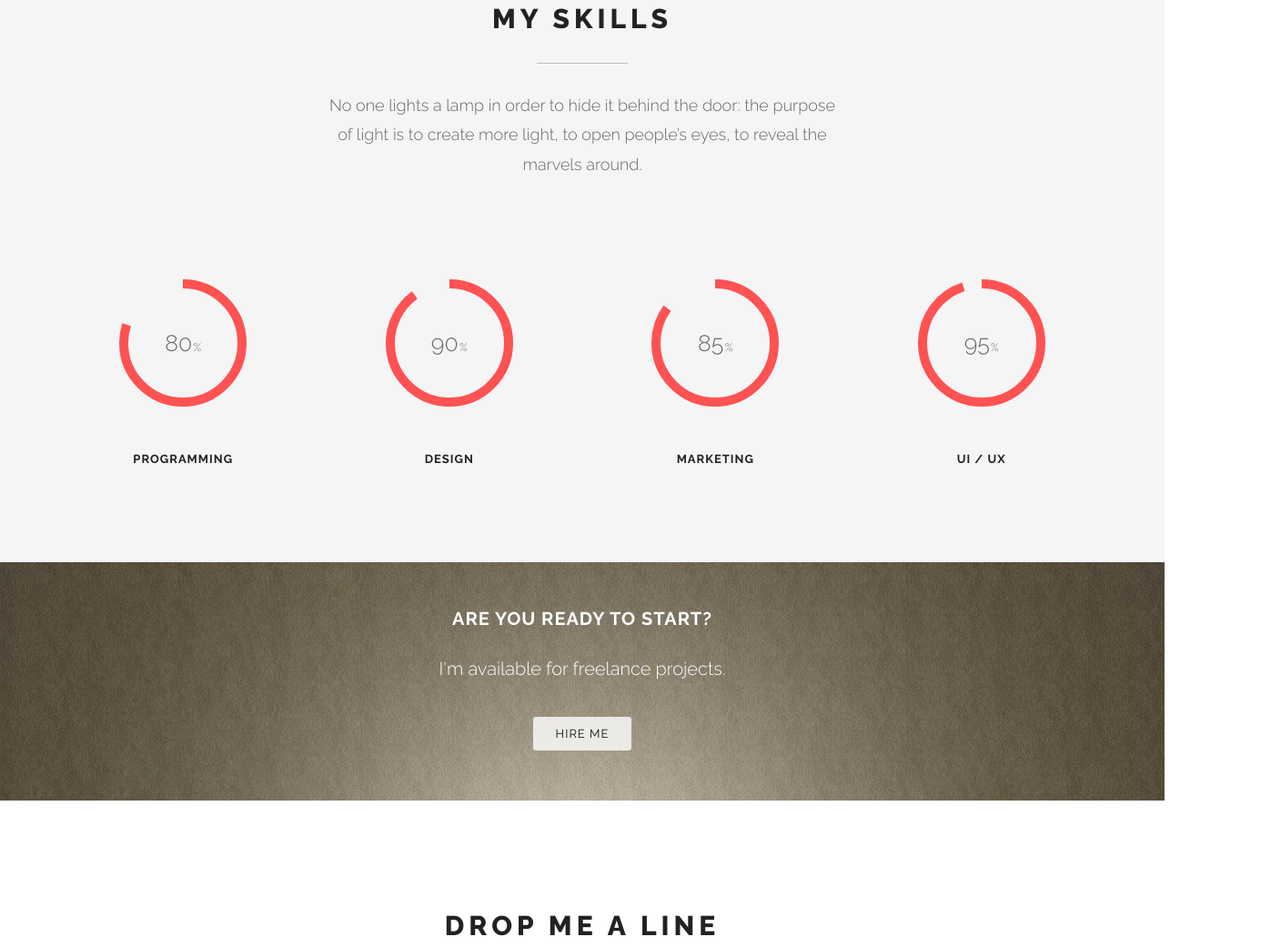
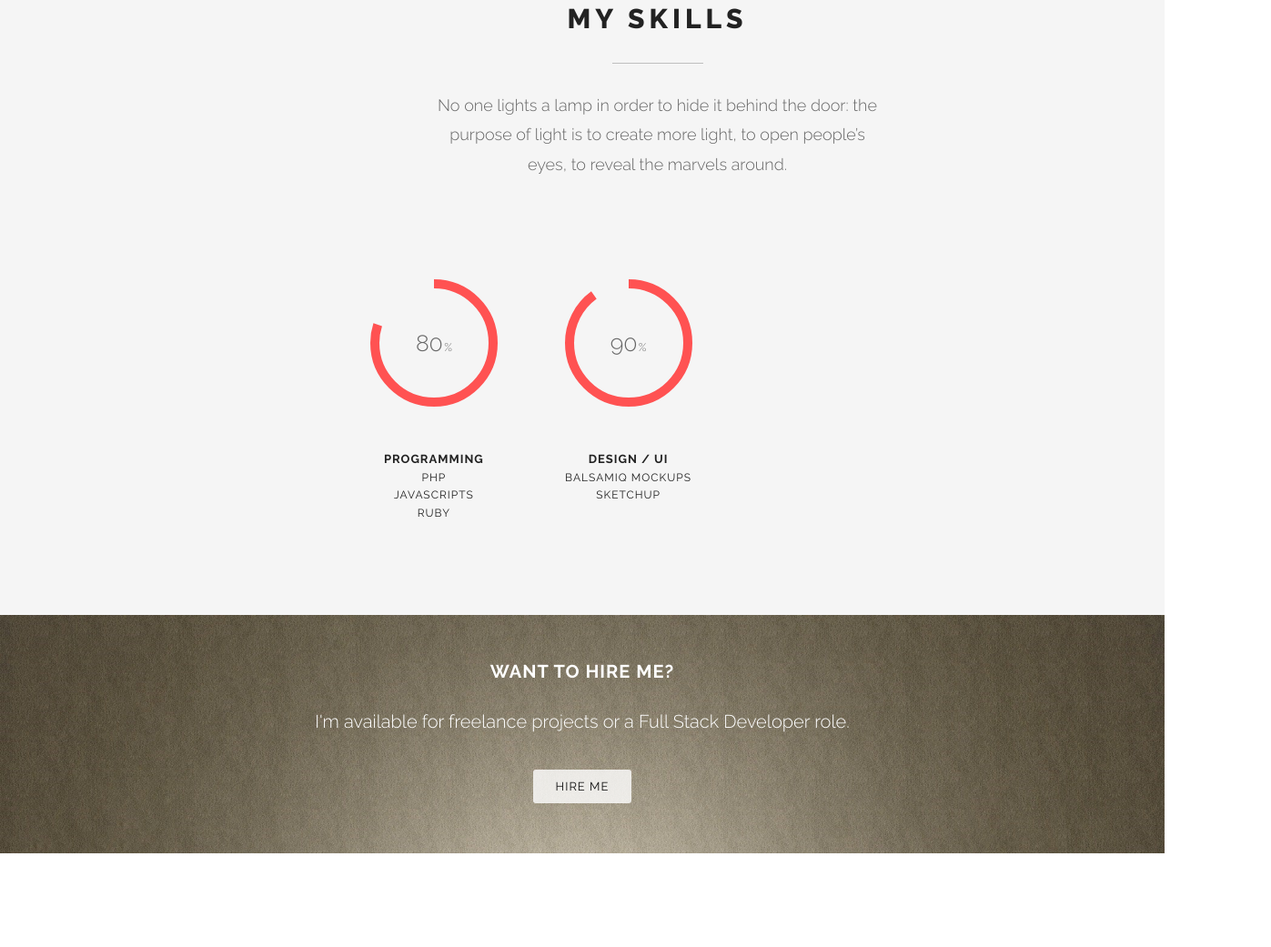
Before and after one commit to tshiwakoti/tshiwakoti-portfolio, a plain HTML site: page index.html in a window 1280 px wide. Shown: the part 2759-3800 px from the top of the page at 91% size, 1397 px wide, since content can reach past the window. Drawn offline with Linux system fonts and the light colour scheme.

Commit message:
skills modified

```diff
--- a/assets/css/style.css
+++ b/assets/css/style.css
@@ -419,6 +419,11 @@ textarea.form-control {
 /* ---------------------------------------------- /*
  * Skills
 /* ---------------------------------------------- */
+
+
+.skills{
+	margin-left: 150px;
+}
 
 .chart {
     display: inline-block;
--- a/index.html
+++ b/index.html
@@ -203,9 +203,9 @@
 
                 <div class="col-xs-12 col-sm-4 col-md-4">
 
-                    <div class="grid wow zoomIn">
+                    <a href="https://shareboard.herokuapp.com/#/"> <div class="grid wow zoomIn"> </a>
                         <figure class="effect-bubba">
-                            <img src="assets/images/shareboard.png" alt="img01"/>
+                            <a href="https://shareboard.herokuapp.com/#/"> <img src="assets/images/shareboard.png" alt="img01"/></a>
                             <figcaption>
                                 <h2>Shareboard</h2>
                                 <p>Online Lecture and Ideas Sharing Platform </p>
@@ -302,6 +302,8 @@
 
 				<div class="row skills">
 
+
+
 					<div class="row">
 
                         <div class="col-sm-6 col-sm-offset-3">
@@ -317,34 +319,41 @@
                         </div>
 
                     </div><!-- .row -->
+					<div class = "skills">
 
-					<div class="col-sm-6 col-md-3 text-center">
+						<div class="col-sm-8 col-md-3 text-center">
 							<span data-percent="80" class="chart easyPieChart" style="width: 140px; height: 140px; line-height: 140px;">
 	                            <span class="percent">80</span>
 	                        </span>
 							<h3 class="text-center">Programming</h3>
+							<h5> PHP </h5>
+							<h5> Javascripts </h5>
+							<h5> Ruby </h5>
 						</div>
 						<div class="col-sm-6 col-md-3 text-center">
 							<span data-percent="90" class="chart easyPieChart" style="width: 140px; height: 140px; line-height: 140px;">
 	                            <span class="percent">90</span>
 	                        </span>
-						<h3 class="text-center">Design</h3>
+							<h3 class="text-center">Design / UI </h3>
+							<h5> balsamiq mockups </h5>
+							<h5> SketchUp </h5>
 						</div>
-					<div class="col-sm-6 col-md-3 text-center">
+						<!-- <div class="col-sm-6 col-md-3 text-center">
 							<span data-percent="85" class="chart easyPieChart" style="width: 140px; height: 140px; line-height: 140px;">
 	                            <span class="percent">85</span>
 	                        </span>
 							<h3 class="text-center">Marketing</h3>
-					</div>
-					<div class="col-sm-6 col-md-3 text-center">
+						</div> -->
+						<!-- <div class="col-sm-6 col-md-3 text-center">
 							<span data-percent="95" class="chart easyPieChart" style="width: 140px; height: 140px; line-height: 140px;">
 	                            <span class="percent">95</span>
 	                        </span>
 							<h3 class="text-center">UI / UX</h3>
-					</div>
+						</div> -->
 
 					</div><!--End row -->
 
+			</div>
 		</div>
 
     </section>
@@ -359,9 +368,9 @@
 			<div class="row">
 
 				<div class="col-md-12 col-lg-12">
-					<h2 class="wow slideInRight" data-wow-delay=".1s">ARE YOU READY TO START?</h2>
+					<h2 class="wow slideInRight" data-wow-delay=".1s">Want to Hire Me?</h2>
 					<div class="calltoaction-decription wow slideInRight" data-wow-delay=".2s">
-						I'm available for freelance projects.
+						I'm available for freelance projects or a Full Stack Developer role.
 					</div>
 				</div>
 
```
Lines whose indentation alone changed are shown as unchanged.
